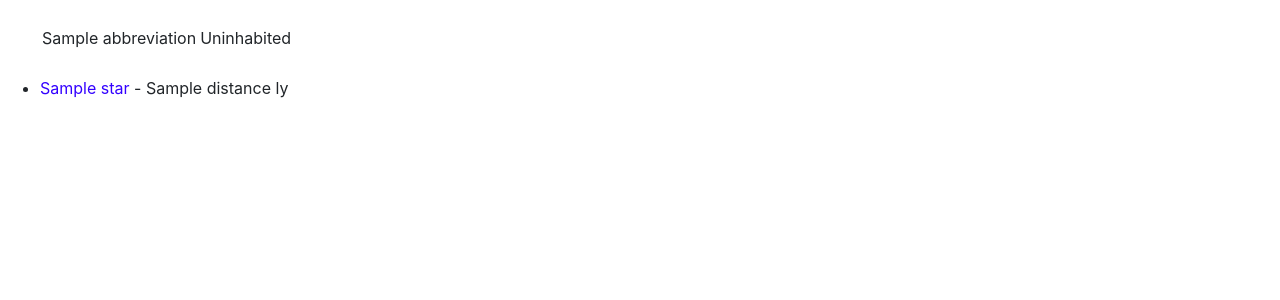
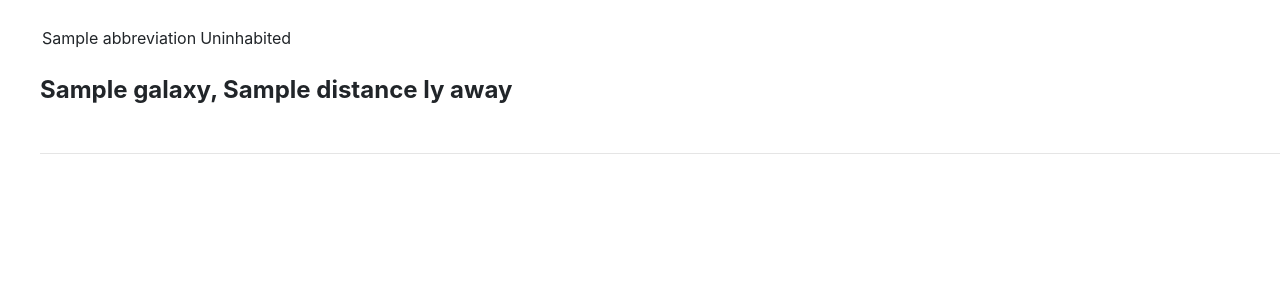
Before and after one commit to zavlong/django_solar_systems, a Django app: template zookapp/templates/zookapp/index.html in a window 1280 px wide. Shown: the top 300 px of the page. Run offline with Django 3.2, Linux system fonts and the light colour scheme; the template is opened without the code that fills it: most values are stand-ins (such as "Sample title", 1, 10 or a date in 2020); some libraries are stand-ins or nearby versions.

Commit message:
Added galaxies

```diff
--- a/zookapp/admin.py
+++ b/zookapp/admin.py
@@ -28,5 +28,6 @@ admin.site.register(ShipType, ZookAdmin)
 admin.site.register(ShipSize, ZookAdmin)
 admin.site.register(SystemPermit, ZookAdmin)
 admin.site.register(ShipCreator, ZookAdmin)
+admin.site.register(Galaxy, ZookAdmin)
 # admin.site.register(SpeciesSpacefaring, ZookAdmin)
 # admin.site.register(PlanetHasSpecies, ZookAdmin)
--- a/zookapp/templates/zookapp/index.html
+++ b/zookapp/templates/zookapp/index.html
@@ -8,10 +8,13 @@
   <link href="{% static 'bootstrap/css/bootstrap.min.css' %}" rel="stylesheet" media="screen">
   <style>
     a {
-      color:#30f
+      color:#30f;
     }
     td {
-      padding: 2px
+      padding: 2px;
+    }
+    h1, h2, h3, h4, h5, h6 {
+      font-weight: bold;
     }
   </style>
 </head>
@@ -29,11 +32,17 @@
     </tr>
   </table>
   <br>
+  {% for galaxy in galaxies %}
+  <h4>{{galaxy.name}}, {{galaxy.distance}} ly away</h4><br>
   {% for star in star_list %}
+  {% if star.galaxy.name in galaxy.name %}
     <li style="background-color: #{{star.allegiance.color}}">
       <a href="/solar_system/{{star.id}}/">{{star.name}}</a> - {{star.distance}} ly {% if 'Y' in star.permit.name %}- Requires {{star.name}} permit {% endif %}
     </li>
+  {% endif %}
   {% endfor %}
+  <hr>
+  {% endfor%}
 </ul>
 {% else %}
   <p>No stars available</p>
--- a/zookapp/templates/zookapp/solarsystem.html
+++ b/zookapp/templates/zookapp/solarsystem.html
@@ -28,7 +28,7 @@
 </head>
 <body>
 <h1>{{ solar_system.name }}</h1>
-<h4>Distance from Sol: {{solar_system.distance}} ly<br>
+<h4>Distance from {{solar_system.galaxy.reference_point}}: {{solar_system.distance}} ly<br>
 Security: {{solar_system.security}}<br>
 Allegiance: {{solar_system.allegiance}}<br>
 Faction: {{solar_system.faction}}<br>
```
Also changed, not shown: zookapp/models.py (+16 -2 lines), zookapp/views.py (+10 -2 lines), zookapp/migrations/0004_auto_20160326_2311.py (added), zookapp/migrations/0005_auto_20160326_2313.py (added), zookapp/migrations/0006_auto_20160326_2318.py (added), zookapp/migrations/0007_galaxy_reference_point.py (added).
